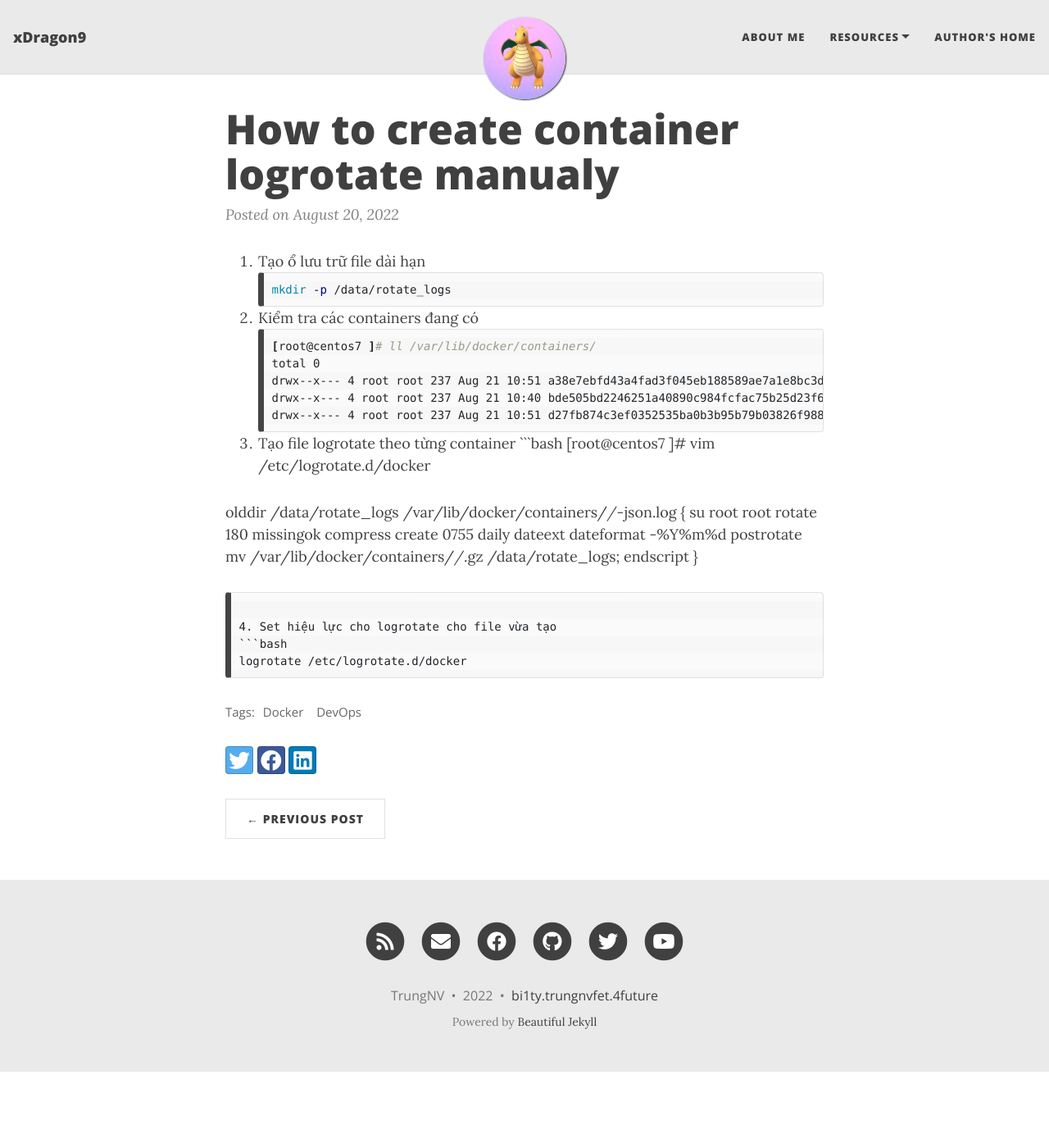
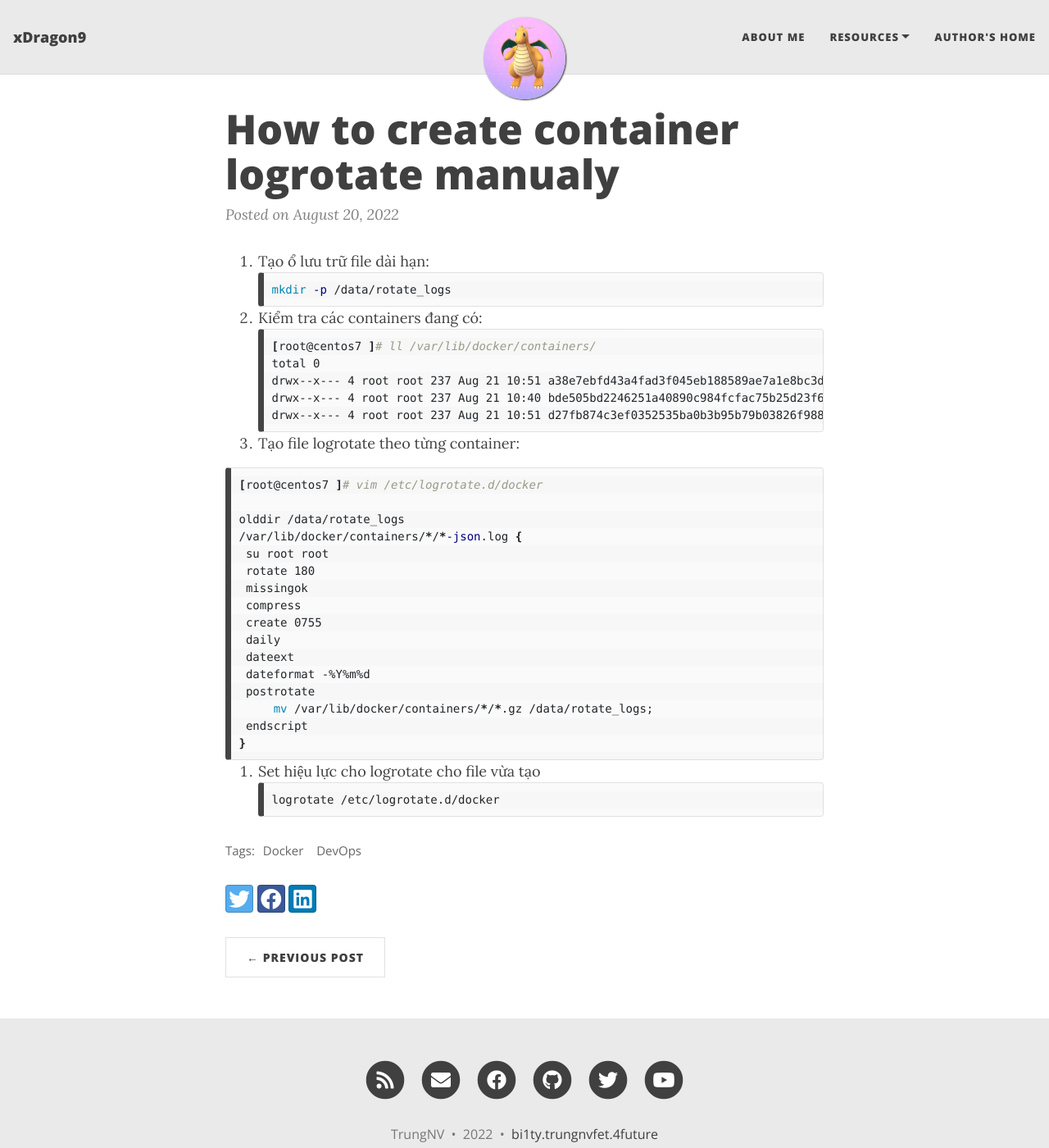
Before and after one commit to trungnvfet/trungnvfet.github.io, a Jekyll site: the page built from _posts/2022-08-21-How_To_Set_Logrotate_Docker.md, in a window 1280 px wide and 1400 px high. Shown: the whole window at 82% size. Built offline with Jekyll 4.4.1, drawn with Linux system fonts in a browser that asks for light colours; nearby versions of some CDN libraries.

````diff
--- a/_posts/2022-08-21-How_To_Set_Logrotate_Docker.md
+++ b/_posts/2022-08-21-How_To_Set_Logrotate_Docker.md
@@ -12,12 +12,12 @@ categories:
 twitter_text: 'Thay đổi đường dẫn logrotate cho docker'
 ---
 
-1. Tạo ổ lưu trữ file dài hạn
+1. Tạo ổ lưu trữ file dài hạn:
 ```bash
 mkdir -p /data/rotate_logs
 ```
 
-2. Kiểm tra các containers đang có
+2. Kiểm tra các containers đang có:
 ```bash
 [root@centos7 ]# ll /var/lib/docker/containers/
 total 0
@@ -26,7 +26,8 @@ drwx--x--- 4 root root 237 Aug 21 10:40 bde505bd2246251a40890c984fcfac75b25d23f6
 drwx--x--- 4 root root 237 Aug 21 10:51 d27fb874c3ef0352535ba0b3b95b79b03826f988bbddab386c4610bce2e4b6ba
 ```
 
-3. Tạo file logrotate theo từng container
+3. Tạo file logrotate theo từng container:
+
 ```bash
 [root@centos7 ]# vim /etc/logrotate.d/docker
 
````
